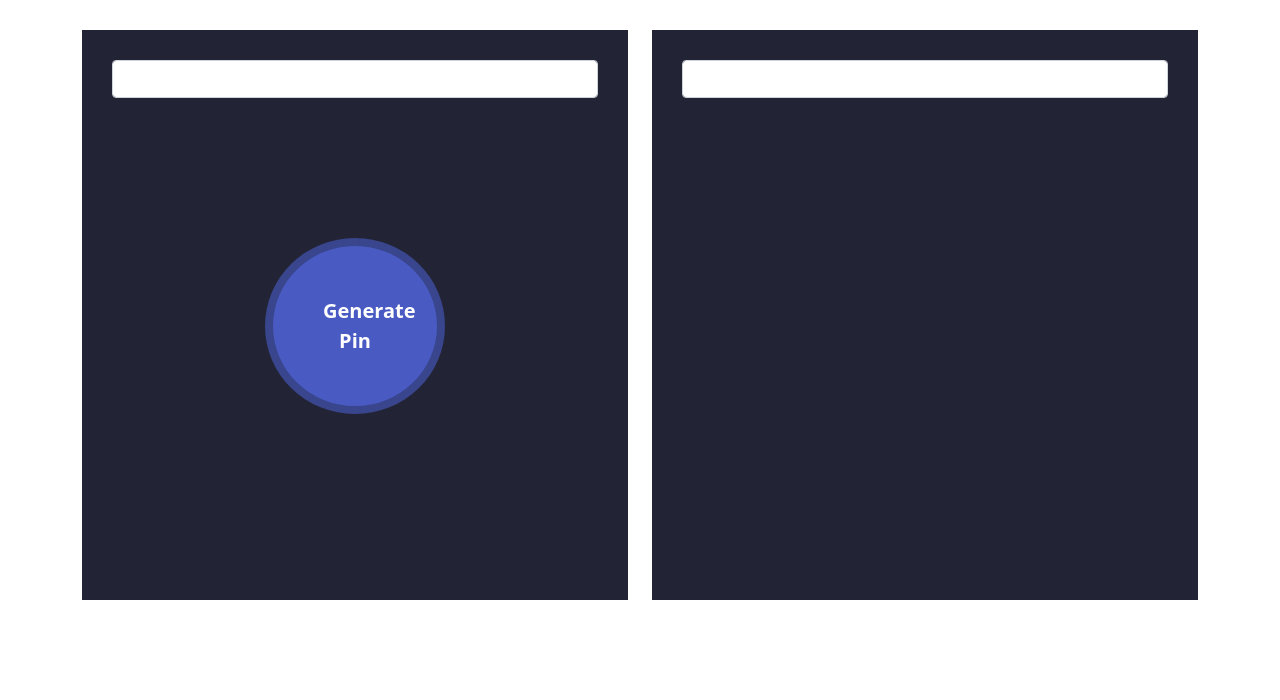
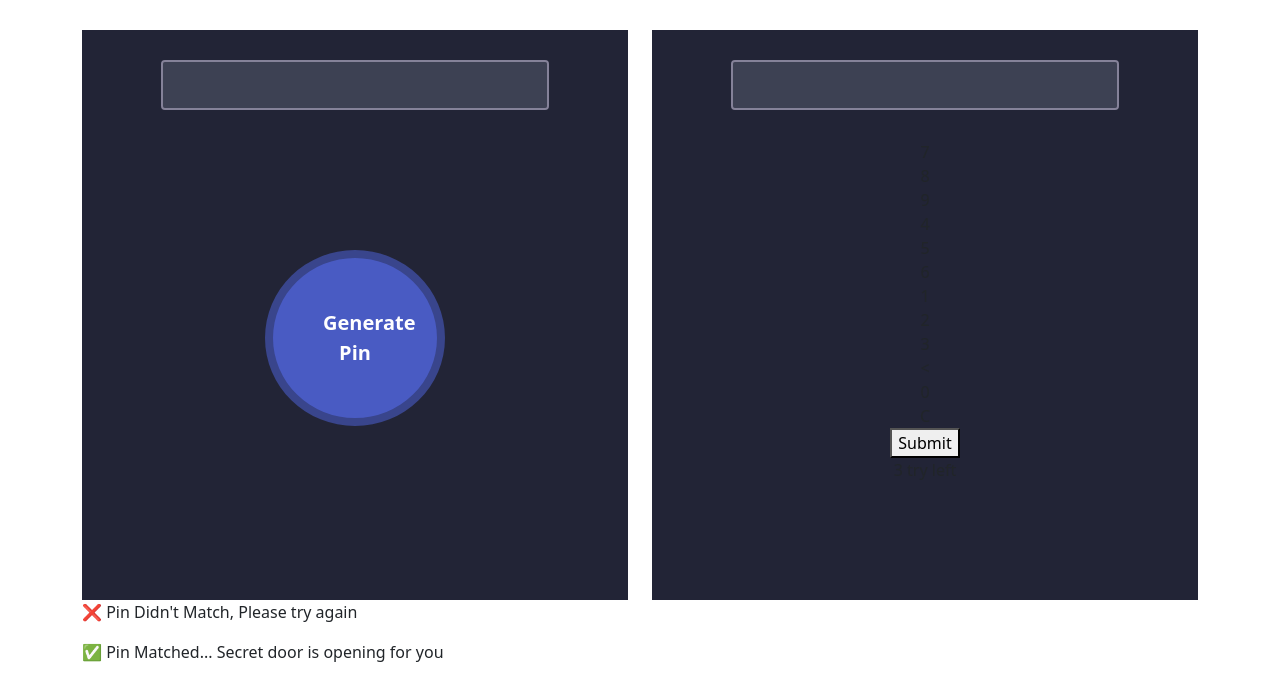
Before and after one commit to SHAHRIAR-SO/pin-generator, a plain HTML site: page index.html in a window 1280 px wide. Drawn offline with nearby package versions, Linux system fonts and the light colour scheme.

Commit message:
number button added

```diff
--- a/index.html
+++ b/index.html
@@ -9,23 +9,59 @@
     <link href="https://cdn.jsdelivr.net/npm/bootstrap@5.0.2/dist/css/bootstrap.min.css" rel="stylesheet" integrity="sha384-EVSTQN3/azprG1Anm3QDgpJLIm9Nao0Yz1ztcQTwFspd3yD65VohhpuuCOmLASjC" crossorigin="anonymous">
 </head>
 <body>
-    <!--make pin input box-->
     <div class="container">
         <div class="row">
             <div class="col-md-6">
-                <div class="pin-generate half-width">
-                    <input class="form-control" type="text" >
+                <div class="pin-generator half-width">
+                    <input class="form-control" type="text">
                     <button class="generate-btn">Generate Pin</button>
                 </div>
             </div>
+
             <div class="col-md-6">
                 <div class="input-section half-width">
                     <input class="form-control" type="text">
-
+                    <div class="numbers">
+                        <div class="calc-body">
+                            <!--number:9-7-->
+                            <div class="calc-button-row">
+                              <div class="button">7</div>
+                              <div class="button">8</div>
+                              <div class="button">9</div>
+                            </div>
+                            <!---number:4-6-->
+                            <div class="calc-button-row">
+                              <div class="button">4</div>
+                              <div class="button">5</div>
+                              <div class="button">6</div>
+                            </div>
+                         <!-- number:1-3-->
+                            <div class="calc-button-row">
+                              <div class="button">1</div>
+                              <div class="button">2</div>
+                              <div class="button">3</div>
+                            </div>
+                            <!--number:&,0,c-->
+                            <div class="calc-button-row">
+                                <div class="button">&lt;</div>
+                                <div class="button">0</div>
+                                <div class="button">C</div>
+                            </div>
+                            <!--submit button-->
+                            <div>
+                                <button type="submit" class="submit-btn">Submit</button>
+                                <p class="action-left">3 try left</p>
+                            </div>
+                    </div>
+                </div>
+            </div>
         </div>
-
+        <!--messege print-->
+        <div class="notify-section">
+            <p class="notify">❌ Pin Didn't Match, Please try again</p>
+            <p class="notify">✅ Pin Matched... Secret door is opening for you</p>
+        </div>
     </div>
-
 
 </body>
 </html>
--- a/style.css
+++ b/style.css
@@ -26,3 +26,25 @@ body {
     font-size: 20px;
     text-align: center;
 }
+.generate-btn:focus{
+    outline: none;
+    box-shadow: none;
+}
+input[type='text']{
+    background-color: #3D4153;
+    padding: 10px 0px;
+    color: #ffffff;
+    width: 80%;
+    margin: 0 auto;
+    border: 2px solid #858299;
+    height: 50px;
+    padding: 10px;
+}
+input[type='text']:focus {
+    background-color: #3D4153;
+    color: #fff;
+    font-size: 20px;
+}
+.numbers {
+    margin: 30px 0;
+}
```
